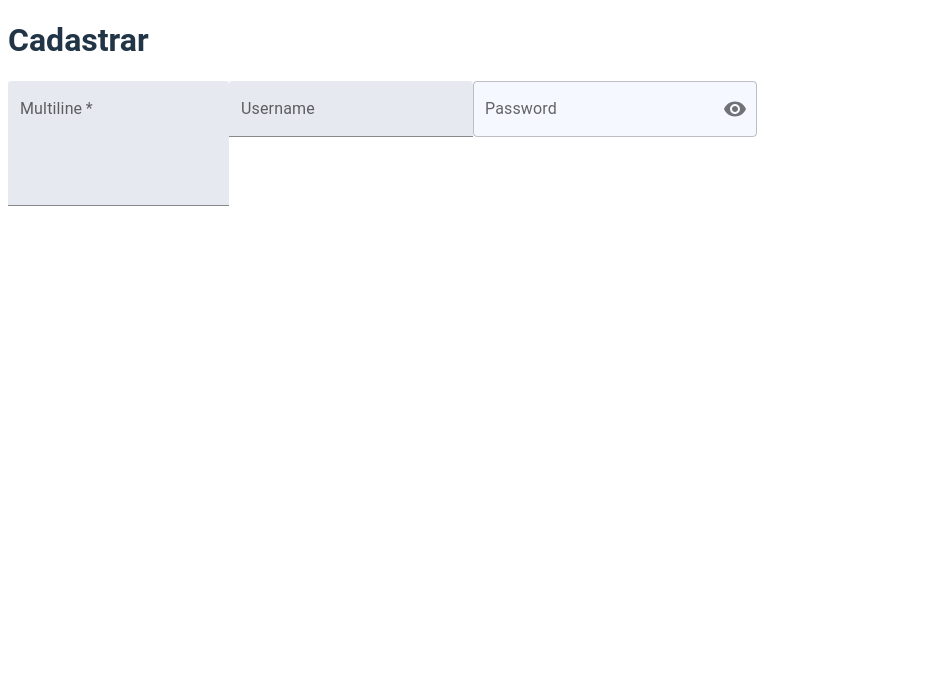
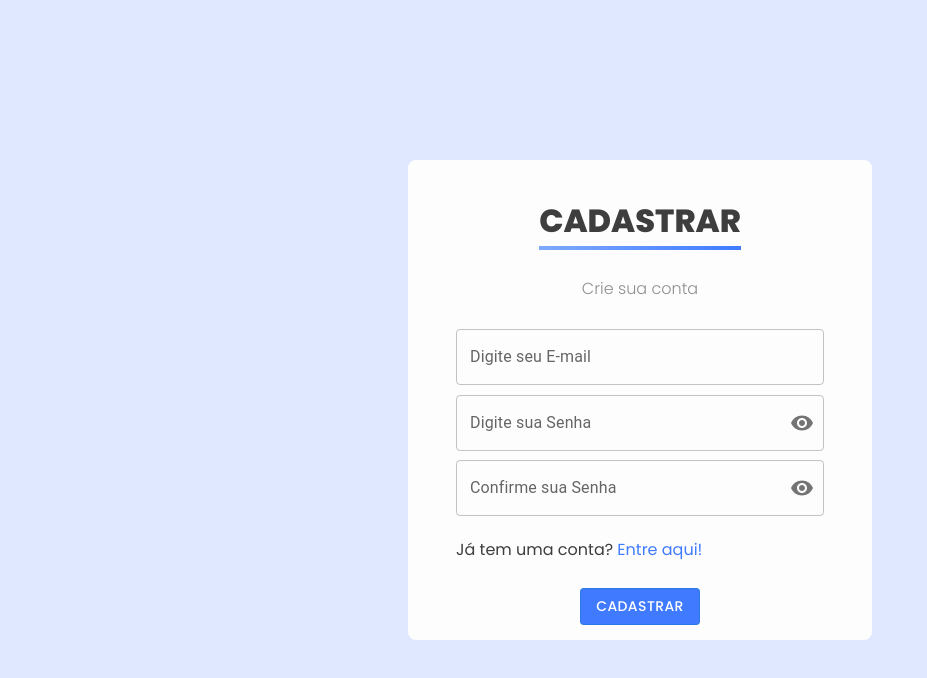
Before and after one commit to vitoriaGoncalves08/Futurize, a React (Vite) app in the folder futurize-frontend/: page /cadastro in a window 1280 px wide. Shown: the top 678 px of the page, without its empty margins (0-927 px from the left). Built offline with nearby package versions, Linux system fonts and the light colour scheme.

Commit message:
:sparkles: fix: adicionando login

```diff
--- /dev/null
+++ b/futurize-frontend/public/assets/css/cadastro-login.css
@@ -0,0 +1,75 @@
+@import './colors.css';
+@import './variaveis.css';
+:root {
+    background-color: var(--found-light-blue);
+}
+.container{
+    display: flex;
+    align-items: center;
+    justify-content: center;
+    flex-direction: column;
+    gap: 10px;
+    height: 48vh;
+    width: 46vh;
+    border-radius: 8px;
+    background-color: var(--white);
+    color: var(--font-dark);
+    position: absolute;
+    top: 50%;
+    left: 50%;
+    transform: translate(-50%, -50%);
+    padding: 3rem;
+}
+
+.titulo {
+    position: relative;
+    display: inline-block;
+    color: var(--font-dark);
+    font-weight: 800
+  }
+
+  .titulo::before,
+  .titulo::after {
+    content: "";
+    position: absolute;
+    width: 100%;
+    height: 4px;
+    background: linear-gradient(to right,#7EA9FF, #407BFF); /* Gradiente de azul para roxo */
+    bottom: -5px;
+    left: 0;
+    right: 0;
+  }
+
+  .titulo::before {
+    transform: scaleX(0);
+    transform-origin: right;
+    transition: var(--t-ease-in-out-circ);
+  }
+  .subtitulo{
+    font-weight: 300;
+    color: var(--font-medium);
+    font-size: var(--global-font-size-lg);
+    margin-top: 0;
+  }
+  .inputs{
+    display: flex;
+    flex-direction: column; /* Alinhe os itens em uma coluna vertical */
+    align-items: flex-start; /* Alinhe os itens à esquerda (opcional) */
+    width: 100%;
+  }
+
+  .conta{
+    display: flex;
+    justify-content: center;
+    align-items: center;
+  }
+  .info{
+    font-weight: 400;
+    font-size: var(--global-font-size-sm);
+}
+ .link{
+    text-decoration: none;
+    color: var(--primary);
+    font-weight: 400;
+    font-size: var(--global-font-size-sm);
+  }
--- a/futurize-frontend/public/assets/css/colors.css
+++ b/futurize-frontend/public/assets/css/colors.css
@@ -50,6 +50,13 @@
     --gray-dark: #343a40;
     --dark: #212529;
 
+    /* FORMS */
+    --found-light-blue: #DFE8FF;
+    --font-dark: #3E3E3E;
+    --font-medium: #8E8E8E;
+    --gradient-light: #7EA9FF;
+    --gradient-medium: #407BFF;
+
     /* Alerts */
     --success: #28a745;
     --info: #17a2b8;
--- a/futurize-frontend/public/assets/css/variaveis.css
+++ b/futurize-frontend/public/assets/css/variaveis.css
@@ -1,3 +1,5 @@
+@import url('https://fonts.googleapis.com/css2?family=Poppins:ital,wght@0,100;0,200;0,300;0,400;0,500;0,600;0,700;0,800;0,900;1,100;1,200;1,300;1,400;1,500;1,600;1,700;1,800;1,900&display=swap');
+
 :root{
 /* TRANSITIONS */
 --t-ease-in-expo: cubic-bezier(0.95, 0.05, 0.795, 0.035);
--- a/futurize-frontend/src/Teste.jsx
+++ b/futurize-frontend/src/Teste.jsx
@@ -17,7 +17,7 @@ function App() {
   }
 
   function teste(){
-    AlertSuccess({
+    AlertError({
       text: "Ops... Erros encontrados",
       title: "Erro!!",
     });
--- a/futurize-frontend/src/components/Buttons/Buttons.css
+++ b/futurize-frontend/src/components/Buttons/Buttons.css
@@ -1,6 +1,6 @@
 .c-button {
-  height: 55px;
-  width: 150px;
+  height: 50px;
+  width: 120px;
   border-radius: 20px;
   background-color: #407BFF !important;
   color: #fff !important;
--- a/futurize-frontend/src/components/Input/input.css
+++ b/futurize-frontend/src/components/Input/input.css
@@ -1,8 +1,11 @@
 .c-input{
-    background: #F5F8FF !important;
+  width: 100% !important;
+  margin-top: 0.3rem !important;
+  margin-bottom: 0.3rem !important;
 }
 .c-input:focus,
 .c-input:active,
 .c-input:hover {
-  outline: none !important;
+outline: none !important;
+background-color: transparent;
 }
--- a/futurize-frontend/src/components/Input/input.jsx
+++ b/futurize-frontend/src/components/Input/input.jsx
@@ -10,7 +10,7 @@ import FormControl from '@mui/material/FormControl';
 import './input.css';
 
 export default function Input(props) {
-  const { type, ...rest } = props;
+  const { type, inputVariant, error, ...rest } = props; // Adicione a prop 'error'
 
   if (type === 'text') {
     return (
@@ -19,16 +19,19 @@ export default function Input(props) {
           id={props.id}
           label={props.label}
           variant={props.variant}
-        className={"c-input" }
-        helperText={props.helperText || ""}
-        error={props.error ? true : false}
+          className="c-input"
           rows={props.rows || null}
           multiline={props.multiline || false}
           required={props.required || null}
           size={props.size}
+          value={props.value}
+          onChange={props.onChange}
+          helperText={error ? props.helperText : ''} // Exiba a mensagem de erro quando 'error' for verdadeiro
+          error={error} // Defina o erro com base na prop 'error'
         />
       </>
-  ); } else if (type === 'password') {
+    );
+  } else if (type === 'password') {
     const [showPassword, setShowPassword] = React.useState(false);
 
     const handleClickShowPassword = () => setShowPassword((show) => !show);
@@ -39,11 +42,13 @@ export default function Input(props) {
 
     return (
       <>
-        <FormControl variant="filled">
+        <FormControl className="c-input" >
           <InputLabel id="filled-weight-helper-text">{props.label}</InputLabel>
           <OutlinedInput
-          className={props.size || "c-input" }
             {...rest}
+            variant={inputVariant}
+            error={error} // Defina o erro com base na prop 'error'
+            helperText={error ? props.helperText : ''} // Exiba a mensagem de erro quando 'error' for verdadeiro
             type={showPassword ? 'text' : 'password'}
             endAdornment={
               <InputAdornment position="end">
--- a/futurize-frontend/src/index.css
+++ b/futurize-frontend/src/index.css
@@ -10,6 +10,7 @@
   padding: 0;
   margin: 0;
   list-style-type: none;
+  box-sizing: border-box;
 }
 
 @media (prefers-color-scheme: light) {
--- a/futurize-frontend/src/pages/cadastro.jsx
+++ b/futurize-frontend/src/pages/cadastro.jsx
@@ -1,64 +1,148 @@
 import React, { useState } from "react";
 import Input from '../components/Input/input';
+import { Link, useNavigate } from "react-router-dom";
+import useAuth from '../hooks/useAuth';
 import Buttons from '../components/Buttons/Buttons';
-import DeleteIcon from '@mui/icons-material/Delete';
-import { AlertError, AlertSuccess } from "../components/Alert/Modal";
-import {ToastSuccess, ToastWarning} from "../components/Alert/Toast";
-import TextField from '@mui/material/TextField';
+import '../../public/assets/css/cadastro-login.css';
+import { ToastError } from "../components/Alert/Toast";
 
 export default function Cadastro() {
-  const [loading, setLoading] = useState(false);
-  const [valor, setValor] = useState("dasdsa");
+  const [email, setEmail] = useState("");
+  const [senhaConf, setSenhaConf] = useState("");
+  const [senha, setSenha] = useState("");
+  const [error, setError] = useState("");
+  const [emailError, setEmailError] = useState("");
+  const [senhaError, setSenhaError] = useState("");
+  const [senhaConfError, setSenhaConfError] = useState("");
 
-  function handleClick() {
-    setLoading(!loading);
+  const navigate = useNavigate();
+
+  const { signup } = useAuth();
+
+   // Função para validar o formato do email
+   const isEmailValid = (email) => {
+    const emailRegex = /^[^\s@]+@[^\s@]+\.[^\s@]+$/;
+    return emailRegex.test(email);
+  };
+
+  // Função para verificar se o e-mail já existe (simulando no frontend)
+  const checkIfEmailExists = async (emailToCheck) => {
+    const usersStorage = JSON.parse(localStorage.getItem("users_bd"));
+
+    const hasUser = usersStorage?.filter((user) => user.email === emailToCheck);
+
+    return !!hasUser.length;
+  };
+
+  // Função para validar a senha
+  const isSenhaValida = (senha) => {
+    // Pelo menos uma letra maiúscula
+    if (!/[A-Z]/.test(senha)) {
+      return false;
+    }
+    // Pelo menos uma letra minúscula
+    if (!/[a-z]/.test(senha)) {
+      return false;
+    }
+    // Pelo menos 8 caracteres
+    if (senha.length < 8) {
+      return false;
+    }
+    return true;
+};
+  const handleSignup = async () => {
+    if (!email | !senhaConf | !senha) {
+      isFilled();
+      return;
+    } else if (senha !== senhaConf) {
+      setSenhaConfError("As senhas não são iguais");
+      return;
+    } else if (!isEmailValid(email)) {
+      setEmailError("Email inválido");
+      return;
+    }else if (!isSenhaValida(senha)) {
+      setSenhaError("A senha não atende aos critérios mínimos");
+      return;
+    }
+     // Verifica se o e-mail já existe
+     const emailExists = await checkIfEmailExists(email);
+
+     if (emailExists) {
+       setError("Este e-mail já está cadastrado");
+       return;
      }
 
-    const [email, setEmail] = useState("");
-    const [senha, setSenha] = useState("");
-    const [error, setError] = useState("");
-
-    function teste(){
-      AlertSuccess({
-        text: "Ops... Erros encontrados",
-        title: "Erro!!",
+     //função para mostrar o alerta caso os campos não estejam preenchidos
+     function isFilled(){
+      ToastError({
+        text: "Preencha todos os campos!",
+        title: "Erro!",
       });
     }
 
-    function teste2(){
-      ToastWarning({
-        text: "Ops... Erros encontrados toast",
-        title: "Erro!!",
-      });
+    try {
+      const res = await signup(email, senha);
+
+      if (res && res.error) {
+        setError(res.error);
+      } else {
+        alert("Usuário cadastrado com sucesso!");
+        navigate("/login");
       }
+    } catch (error) {
+      console.error(error);
+      setError("Ocorreu um erro durante o cadastro.");
+    }
+  };
 
     return (
       <>
-       <h1>Cadastrar</h1>
+      <div className="container">
+       <h1 className="titulo">CADASTRAR</h1>
+       <h2 className="subtitulo">Crie sua conta</h2>
+       <div className="inputs">
         <Input
-          id="filled-multiline-static"
-          label="Multiline"
-          multiline
-          rows={4}
-          required
-          variant="filled"
+            id="email"
             type="text"
+            label="Digite seu E-mail"
+            value={email}
+            onChange={(e) => [setEmail(e.target.value), setEmailError("")]}
+            helperText={emailError}
           />
         <Input
-        id="outlined-basic"
-        label="Username"
-        variant="filled"
-        type="text"
-        // outras propriedades comuns, como required, helperText, etc.
+          id="senha"
+          type="password"
+          inputVariant="outlined"
+          label="Digite sua Senha"
+          value={senha}
+          onChange={(e) => {
+            setSenha(e.target.value);
+            setSenhaError(""); // Remova o erro quando o usuário digitar
+          }}
+          helperText={senhaError} // Exibe a mensagem de erro para a senha
+          error={Boolean(senhaError)} // Define erro como verdadeiro para exibir erro
         />
 
         <Input
-        id="outlined-password"
-        label="Password"
-        variant="filled"
+          id="senhaConf"
           type="password"
-        // outras propriedades comuns, como required, helperText, etc.
+          inputVariant="outlined"
+          label="Confirme sua Senha"
+          value={senhaConf}
+          onChange={(e) => {
+            setSenhaConf(e.target.value);
+            setSenhaConfError(""); // Remova o erro quando o usuário digitar
+          }}
+          helperText={senhaConfError} // Exibe a mensagem de erro para a confirmação de senha
+          error={Boolean(senhaConfError)} // Define erro como verdadeiro para exibir erro
         />
+        <div className="conta">
+          <h3 className="info">Já tem uma conta?</h3>
+          <Link className="link" to="/login">&nbsp;Entre aqui!</Link>
+        </div>
+        </div>
+        <Buttons onClick={handleSignup}>Cadastrar</Buttons>
+        </div>
       </>
     )
   }
--- a/futurize-frontend/src/pages/login.jsx
+++ b/futurize-frontend/src/pages/login.jsx
@@ -1,8 +1,70 @@
+import React, { useState } from "react";
+import { Link, useNavigate } from "react-router-dom";
+import useAuth from '../hooks/useAuth';
+import Input from '../components/Input/input';
+import Buttons from '../components/Buttons/Buttons';
+import '../../public/assets/css/cadastro-login.css';
 
 export default function Login() {
+
+  const { signin } = useAuth();
+  const navigate = useNavigate();
+
+  const [email, setEmail] = useState("");
+  const [senha, setSenha] = useState("");
+  const [error, setError] = useState("");
+
+   // Função para validar o formato do email
+   const isEmailValid = (email) => {
+    const emailRegex = /^[^\s@]+@[^\s@]+\.[^\s@]+$/;
+    return emailRegex.test(email);
+  };
+
+  const handleLogin = () => {
+    if (!email | !senha) {
+      setError("Preencha todos os campos");
+      return;
+    } else if (!isEmailValid(email)) {
+      setError("Email inválido");
+      return;
+    }
+
+    const res = signin(email, senha);
+
+    if (res) {
+      setError(res);
+      return;
+    }
+
+    navigate("/home");
+  };
+
   return (
     <>
-     LOGIN
+    <div className="container">
+       <h1 className="titulo">ENTRAR</h1>
+       <h2 className="subtitulo">Entre em sua conta</h2>
+       <div className="inputs">
+        <Input
+          type="text"
+          value={email}
+          label="E-mail"
+          onChange={(e) => [setEmail(e.target.value), setError("")]}
+        />
+        <Input
+          type="password"
+          label="Senha"
+          value={senha}
+          onChange={(e) => [setSenha(e.target.value), setError("")]}
+        />
+        {error}
+        <div className="conta">
+          <h3 className="info">Não possui uma conta?</h3>
+          <Link className="link" to="/cadastro">&nbsp;Cadastrar-se</Link>
+        </div>
+          </div>
+          <Buttons onClick={handleLogin}>Entrar</Buttons>
+       </div>
     </>
   )
 }
```
Also changed, not shown: futurize-frontend/src/pages/home.jsx (+9 -1 lines). Lines whose indentation alone changed are shown as unchanged.
